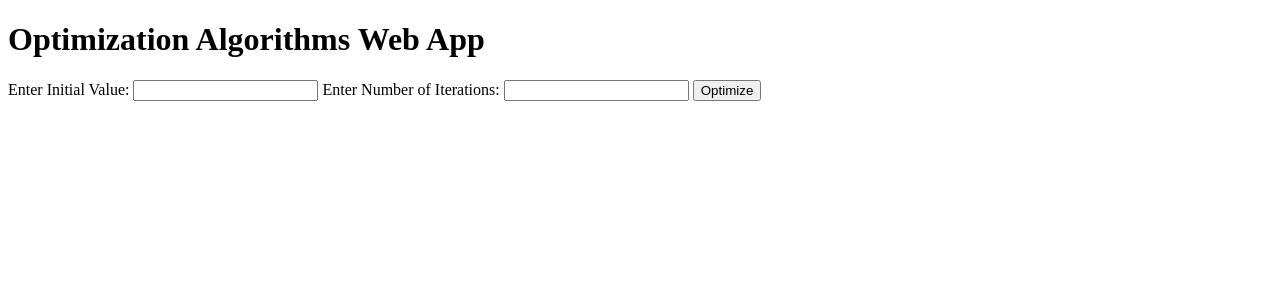
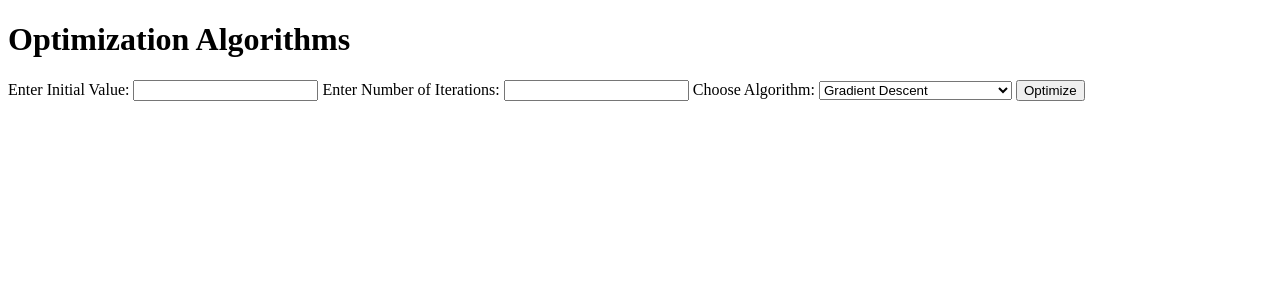
Before and after one commit to henokwon/optimizationAlgorithms, a Flask app: page / in a window 1280 px wide. Shown: the top 300 px of the page. Run offline with Flask 3, Linux system fonts and the light colour scheme.

Commit message:
dropdown

```diff
--- a/app.py
+++ b/app.py
@@ -1,26 +1,48 @@
 from flask import Flask, render_template, request
+import os
 import numpy as np
 from optimization_algorithms import run_optimization, gradient_descent, stochastic_gradient_descent, mini_batch_gradient_descent
 from visualize_results import plot_results
 
 app = Flask(__name__)
 
-def optimize_and_plot(initial_value, num_iterations):
-    gd_results = run_optimization(gradient_descent, initial_value, num_iterations)
-    sgd_results = run_optimization(stochastic_gradient_descent, initial_value, num_iterations)
-    mbgd_results = run_optimization(mini_batch_gradient_descent, initial_value, num_iterations)
+def optimize_and_plot(initial_value, num_iterations, algorithm):
+    algorithms = {
+        'gd': gradient_descent,
+        'sgd': stochastic_gradient_descent,
+        'mbgd': mini_batch_gradient_descent,
+        # Add more entries for additional algorithms
+    }
 
-    # Save the plot as an image file
-    plot_results([gd_results, sgd_results, mbgd_results], ['Gradient Descent', 'Stochastic Gradient Descent', 'Mini-Batch Gradient Descent'], save_as='static/optimization_plot.png')
+    selected_algorithm = algorithms.get(algorithm)
+    if selected_algorithm:
+        results = run_optimization(selected_algorithm, initial_value, num_iterations)
+        plot_results([results], [algorithm.capitalize()], save_as='static/optimization_plot.png')
 
 @app.route('/', methods=['GET', 'POST'])
 def home():
+    algorithm_mappings = {
+        'gd': 'Gradient Descent',
+        'sgd': 'Stochastic Gradient Descent',
+        'mbgd': 'Mini-Batch Gradient Descent',
+        # Add more entries for additional algorithms
+    }
+
+    algorithms = list(algorithm_mappings.keys())  # Use abbreviations as keys
     if request.method == 'POST':
         initial_value = float(request.form['initial_value'])
         num_iterations = int(request.form['num_iterations'])
-        optimize_and_plot(initial_value, num_iterations)
-        return render_template('index.html', image_path='static/optimization_plot.png')
-    return render_template('index.html', image_path=None)
+
+        # Ensure 'algorithm' is present in the form data before accessing it
+        selected_algorithm = request.form.get('algorithm')
+
+        if selected_algorithm and selected_algorithm in algorithms:
+            optimize_and_plot(initial_value, num_iterations, selected_algorithm)
+            return render_template('index.html', image_path='static/optimization_plot.png', show_image=True, algorithms=algorithm_mappings, selected_algorithm=selected_algorithm)
+        else:
+            return render_template('index.html', image_path=None, show_image=False, algorithms=algorithm_mappings, selected_algorithm=None, error_message="Invalid algorithm selected.")
+
+    return render_template('index.html', image_path=None, show_image=False, algorithms=algorithm_mappings, selected_algorithm=None)
 
 if __name__ == '__main__':
     app.run(debug=True)
--- a/templates/index.html
+++ b/templates/index.html
@@ -4,11 +4,11 @@
 <head>
   <meta charset="UTF-8">
   <meta name="viewport" content="width=device-width, initial-scale=1.0">
-  <title>Optimization Algorithms Web App</title>
+  <title>Optimization Algorithms</title>
 </head>
 
 <body>
-  <h1>Optimization Algorithms Web App</h1>
+  <h1>Optimization Algorithms</h1>
 
   <form method="POST" action="/">
     <label for="initial_value">Enter Initial Value:</label>
@@ -17,11 +17,20 @@
     <label for="num_iterations">Enter Number of Iterations:</label>
     <input type="text" name="num_iterations" required>
 
+    <!-- Update the dropdown menu field name to 'algorithm' -->
+    <label for="algorithm">Choose Algorithm:</label>
+    <select name="algorithm" required>
+      {% for algo, full_name in algorithms.items() %}
+      <option value="{{ algo }}" {% if selected_algorithm==algo %}selected{% endif %}>{{ full_name }}</option>
+      {% endfor %}
+    </select>
+
     <button type="submit">Optimize</button>
   </form>
 
-  {% if image_path %}
+  {% if show_image %}
   <h2>Optimization Results:</h2>
+  <p>Algorithm: {{ algorithms[selected_algorithm] }}</p>
   <img src="{{ image_path }}" alt="Optimization Plot">
   {% endif %}
 </body>
```
Also changed, not shown: static/optimization_plot.png.
